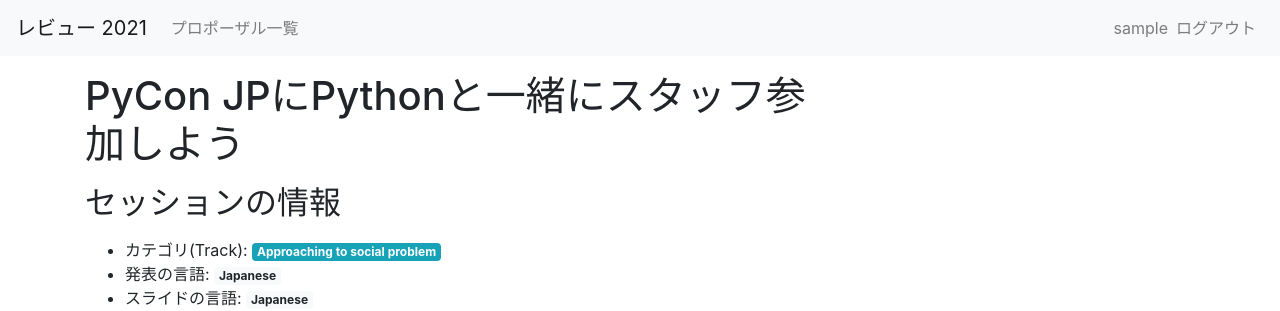
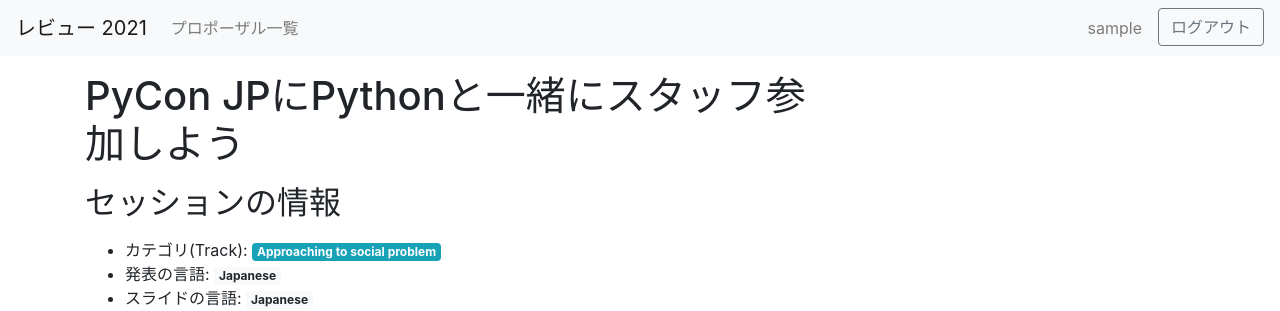
Before and after one commit to pyconjp/pycon.jp.2021.review, a Django app: page /proposal/201001/ in a window 1280 px wide. Shown: the top 311 px of the page. Run offline with Django 3.2, Linux system fonts and the light colour scheme; the visitor is signed in with stand-in values (Sample User, id 1); data comes from the database, SQL or seed files in the repository; data that the repository does not hold is empty; some libraries are stand-ins or nearby versions.

Commit message:
[feat] Enable to log out without intermediate page (close #13)

```diff
--- a/reviewsite/templates/base.html
+++ b/reviewsite/templates/base.html
@@ -34,8 +34,11 @@
             <li class="navbar-text">
               {% user_display user %}
             </li>
-            <li class="nav-item">
-              <a class="nav-link" href="{% url 'account_logout' %}">ログアウト</a>
+            <li class="nav-item ml-3">
+              <form class="form-inline" method="POST" action="{% url 'account_logout' %}">
+                {% csrf_token %}
+                <button class="btn btn-outline-secondary" type="submit">ログアウト</button>
+              </form>
             </li>
           {% else %}
             <li class="nav-item">
```
